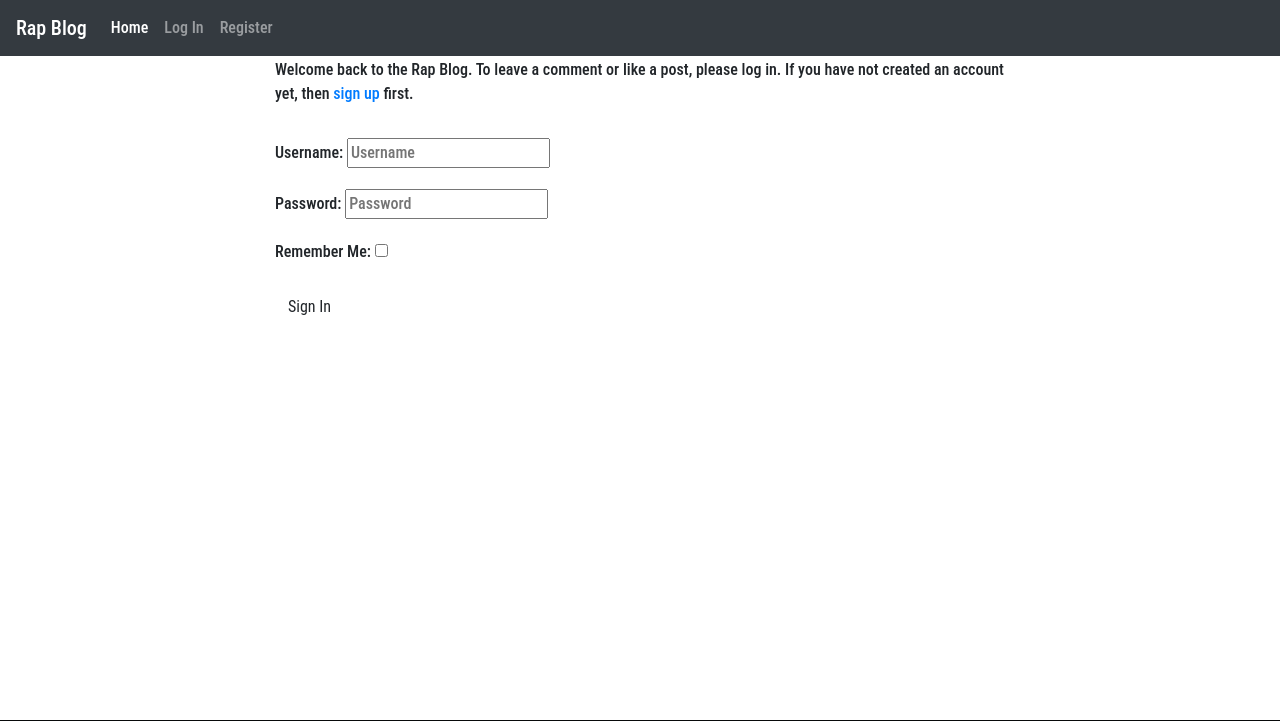
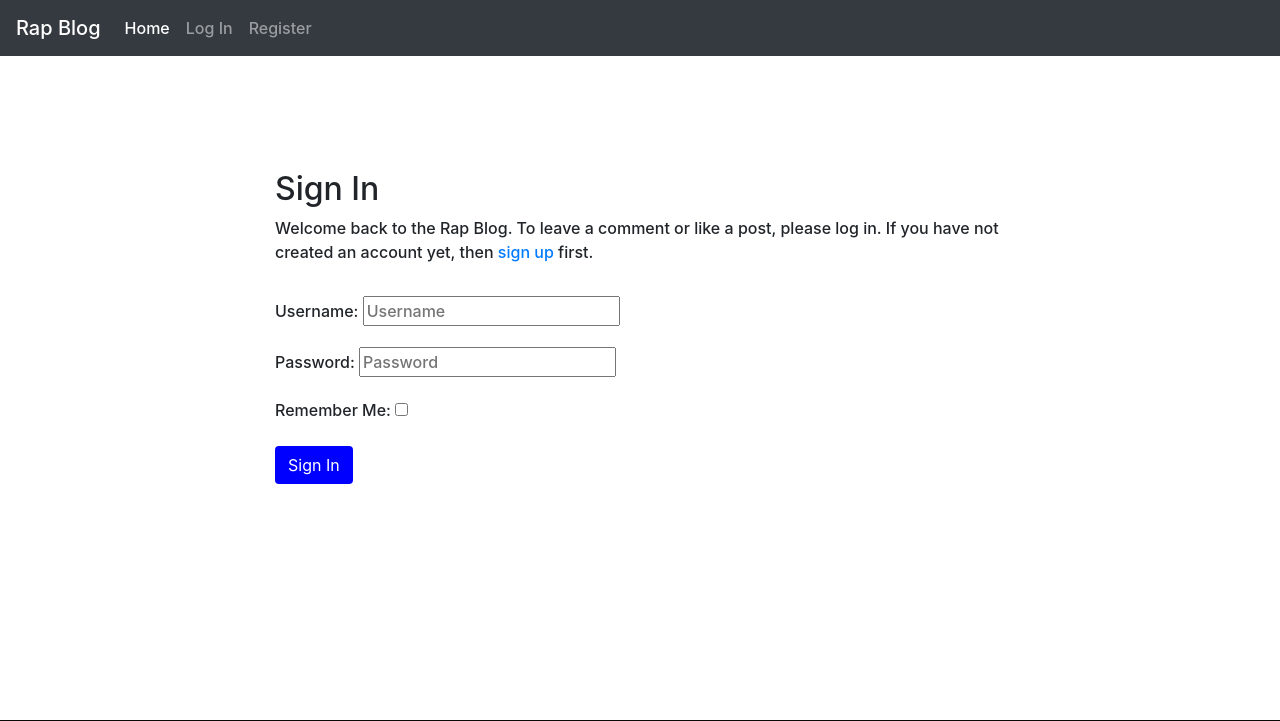
Before and after one commit to andreasarreqi/blog, a Django app: page /accounts/login/ in a window 1280 px wide. Shown: the top 721 px of the page. Run offline with Django 3.2, Linux system fonts and the light colour scheme; some libraries are stand-ins or nearby versions.

Commit message:
Adding minor positioning and color  styles to login/register pages

```diff
--- a/static/css/style.css
+++ b/static/css/style.css
@@ -2,11 +2,12 @@
 
 /* --------------------------- Global style */
 * {
-    font-family: Roboto Condensed;
     font-weight: 500;
 }
+
 body {
-    overflow-x: hidden; /* Hide horizontal scrollbar */
+    overflow-x: hidden;
+    /* Hide horizontal scrollbar */
 }
 
 /* --------------------------- Navbar background */
@@ -19,6 +20,7 @@ body {
     background-color: #08090a;
     bottom: 0;
 }
+
 .footer {
     word-spacing: 6px;
 }
@@ -28,11 +30,13 @@ body {
     font-size: 1.2rem;
     letter-spacing: 1.5rem;
 }
+
 .dark-bg i:hover {
     cursor: pointer;
     transform: scale(1.3);
     transition: transform 100ms;
 }
+
 /*--------------------------- Card Styling */
 .card-body {
     height: 30%;
@@ -44,6 +48,7 @@ body {
     border: none;
     background-color: transparent;
 }
+
 .card {
     position: relative;
 }
@@ -96,7 +101,7 @@ body {
 }
 
 .masthead-text {
-    background-color:#3e4042;
+    background-color: #3e4042;
     color: white;
     position: relative;
 }
@@ -119,3 +124,14 @@ body {
     transform: skew(15deg);
     z-index: 100;
 }
+
+/*--------------------------------- Form container*/
+.form {
+    margin-top: 12%;
+}
+
+/*--------------------------------- Button */
+.btn-signup {
+    background-color: blue;
+    color: white;
+}
--- a/templates/account/login.html
+++ b/templates/account/login.html
@@ -7,10 +7,10 @@
 
 {% block content %}
 
-<div class="container">
+<div class="container form">
     <div class="row">
-      <div class="col-md-8 mt-3 offset-md-2">
-        <h3>{% trans "Sign In" %}</h3>
+      <div class="col-md-8 mt-3 offset-md-2 form">
+        <h2>{% trans "Sign In" %}</h2>
 
         <p>{% blocktrans %}Welcome back to the Rap Blog. To leave a comment or like a post, please log in. If you
           have not created an account yet, then <a class="link" href="{{ signup_url }}">sign up</a>
--- a/templates/account/signup.html
+++ b/templates/account/signup.html
@@ -5,10 +5,10 @@
 {% block head_title %}{% trans "Signup" %}{% endblock %}
 
 {% block content %}
-<div class="container">
+<div class="container form">
     <div class="row">
       <div class="col-md-8 mt-3 offset-md-2">
-        <h3>{% trans "Sign Up" %}</h3>
+        <h2>{% trans "Sign Up" %}</h2>
 
         <p>{% blocktrans %}Welcome back to the Rap Blog. Do you already have an account? Then please <a class="link"
             href="{{ login_url }}">sign in</a> instead.{% endblocktrans %}</p>
```
